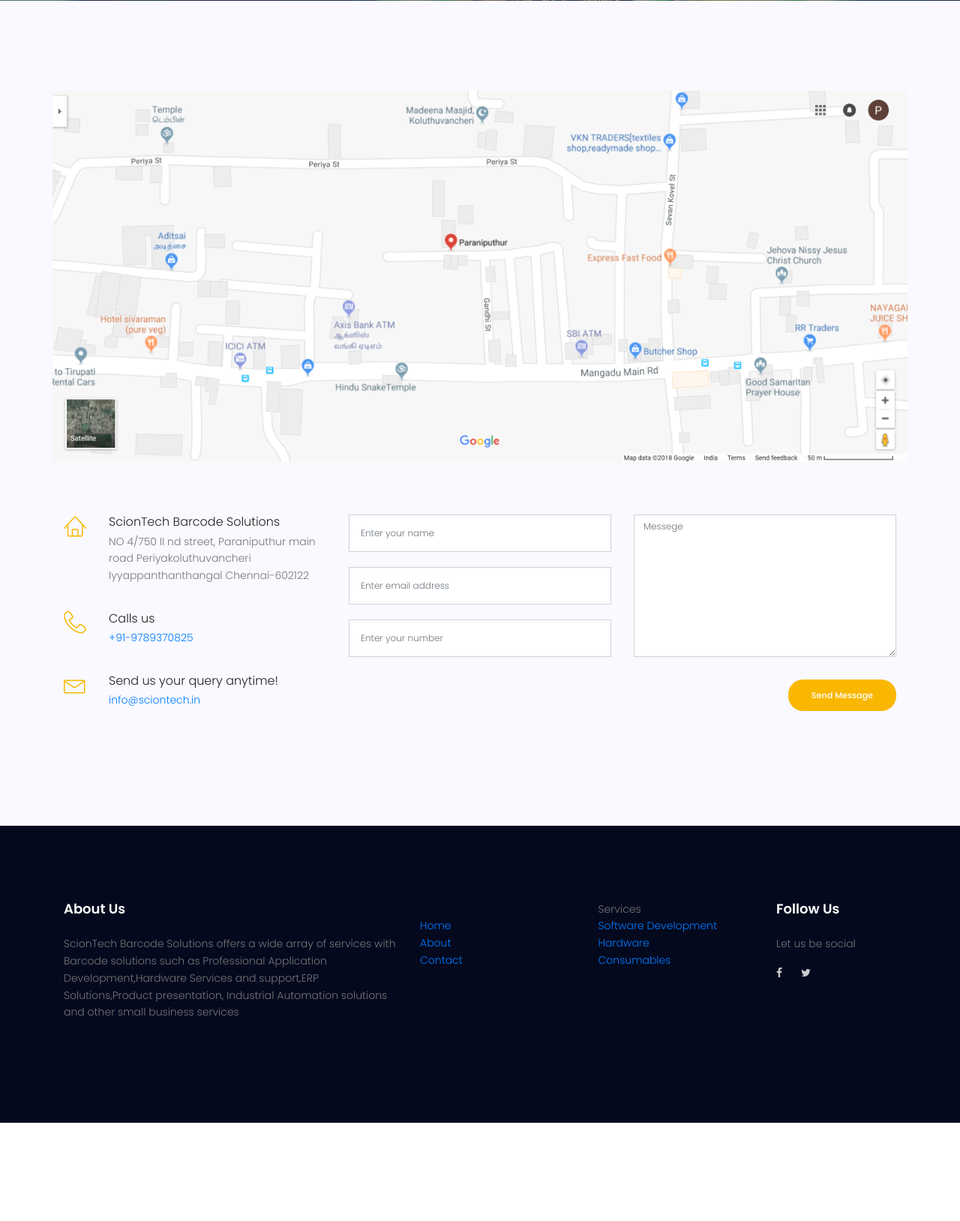
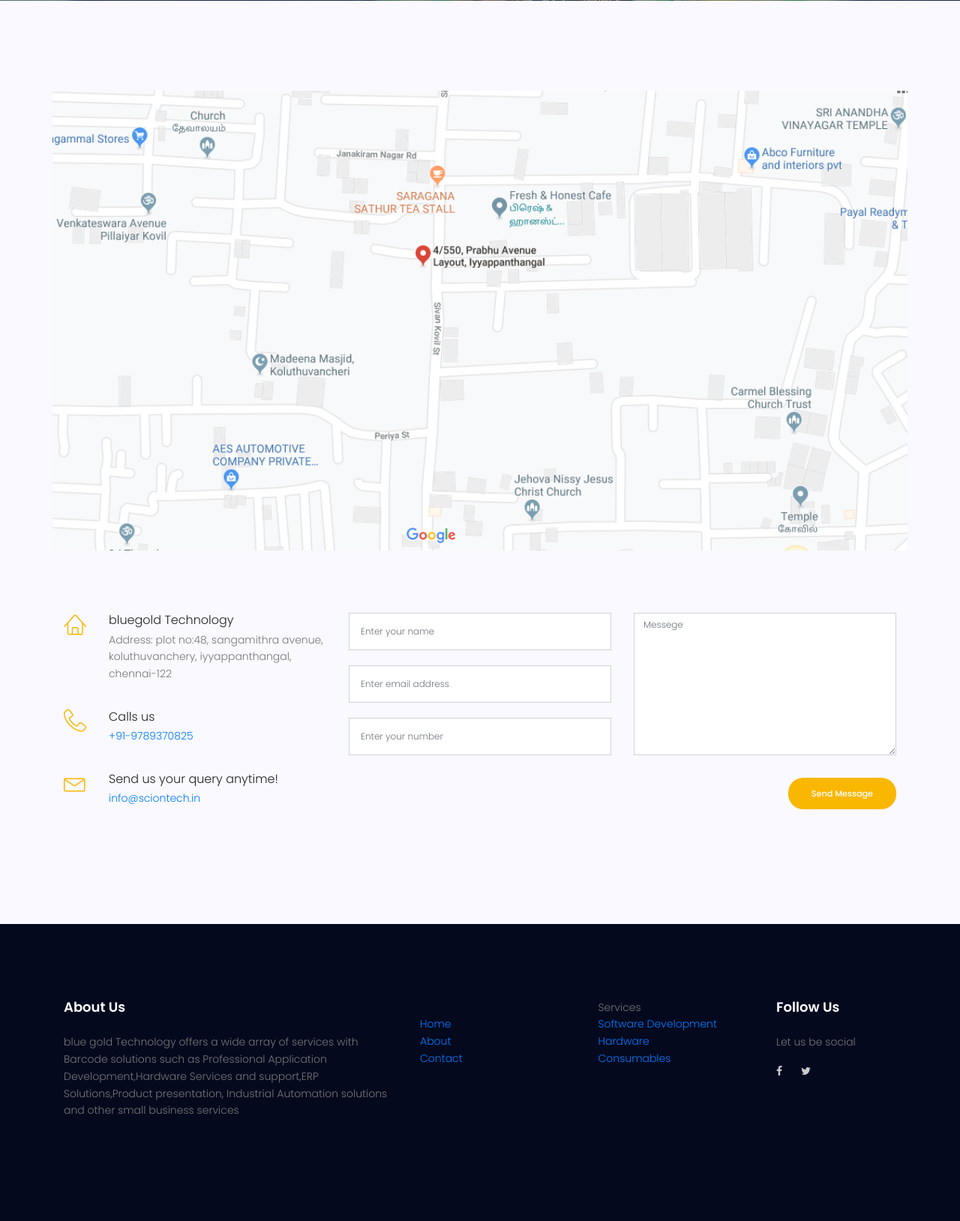
Before and after one commit to Jp1324/Scion-tech, a PHP site: page /contact.php in a window 1280 px wide. Shown: the part 465-2093 px from the top of the page at 75% size. Before the commit the page ends 1962 px from the top, so only its background shows below. Run offline with PHP 8.4, Linux system fonts and the light colour scheme; some libraries are stand-ins or nearby versions.

Commit message:
new address and name changes

```diff
--- a/contact.php
+++ b/contact.php
@@ -25,7 +25,7 @@
 <section class="contact-page-area section-gap">
 	<div class="container">
 		<div class="row">
-			<div class="map-wrap" style="width:100%; height: 445px;">
+			<div class="map-wrap" style="width:100%; height: 45vw;">
 				<img src="img/assets/barcode/map.png" style="width: 100%;" alt="map">
 			</div>
 			<div class="col-lg-4 d-flex flex-column address-wrap">
@@ -34,9 +34,9 @@
 						<span class="lnr lnr-home"></span>
 					</div>
 					<div class="contact-details">
-						<h5>ScionTech Barcode Solutions</h5>
+						<h5>bluegold Technology</h5>
 						<address>
-							NO 4/750 II nd street, Paraniputhur main road Periyakoluthuvancheri Iyyappanthanthangal Chennai-602122
+						Address: plot no:48,  sangamithra avenue, koluthuvanchery,  iyyappanthangal,  chennai-122
 						</address>
 					</div>
 				</div>
--- a/footer.php
+++ b/footer.php
@@ -6,7 +6,7 @@
 				<div class="single-footer-widget">
 					<h6>About Us</h6>
 					<p>
-						ScionTech Barcode Solutions offers a wide array of services with Barcode solutions such as Professional Application Development,Hardware Services and support,ERP Solutions,Product presentation, Industrial Automation solutions and other small business services
+					  blue gold Technology offers a wide array of services with Barcode solutions such as Professional Application Development,Hardware Services and support,ERP Solutions,Product presentation, Industrial Automation solutions and other small business services
 					</p>
 				</div>
 			</div>
```
Also changed, not shown: img/assets/barcode/map.png, img/assets/barcode/map1.png (added).
